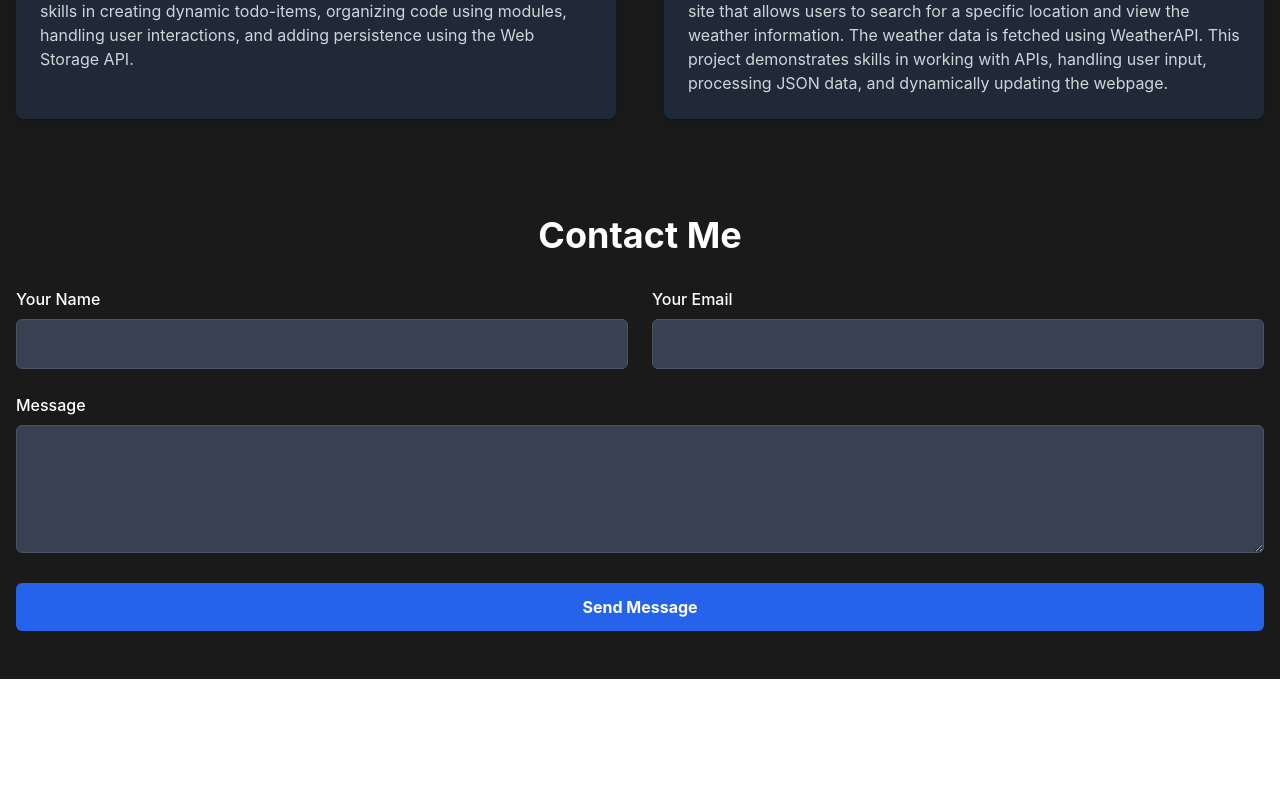
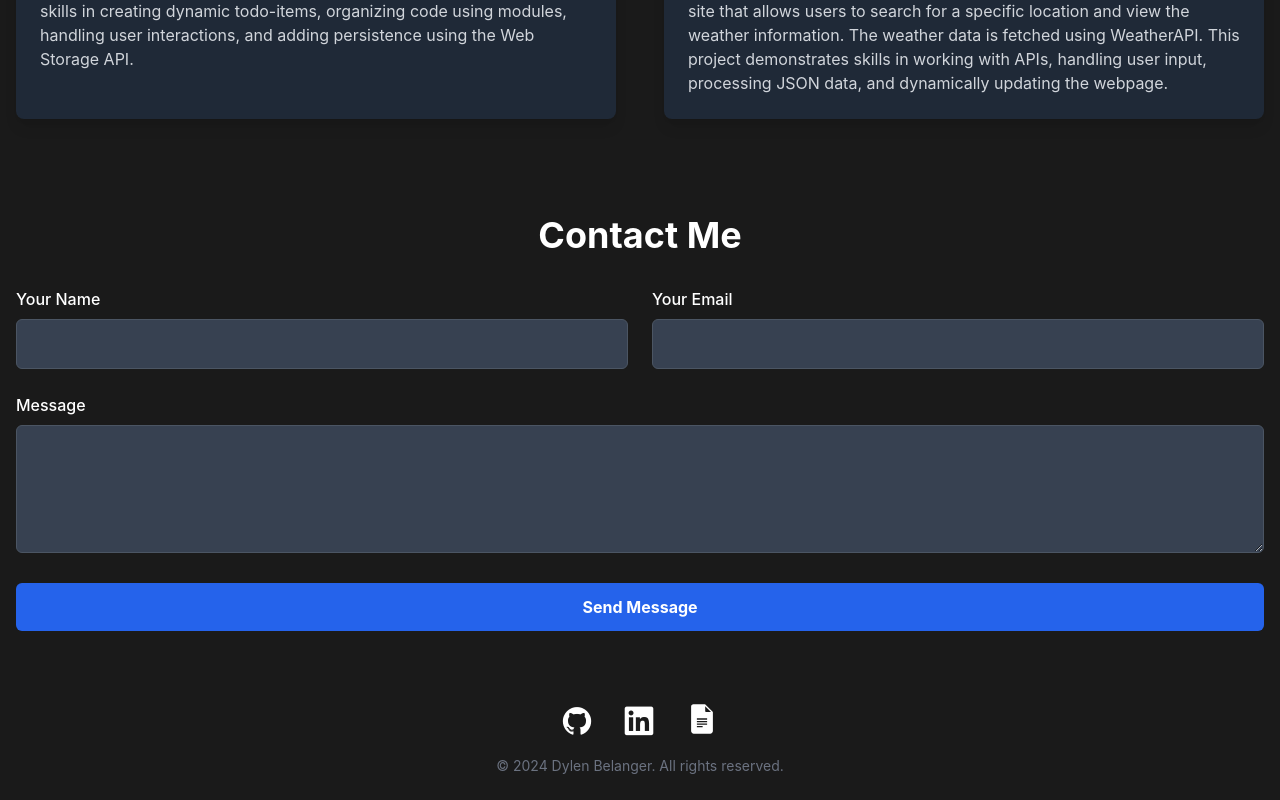
Before and after one commit to dylen400mh/portfolio-v2, a React (Create React App) app: page / in a window 1280 px wide. Shown: the part 3653-4453 px from the top of the page. Before the commit the page ends 4332 px from the top, so only its background shows below. Built offline with nearby package versions, Linux system fonts and the light colour scheme.

Commit message:
Add footer

```diff
--- a/src/components/Blog.tsx
+++ b/src/components/Blog.tsx
@@ -43,9 +43,9 @@ const Blog = () => {
   }, []);
 
   return (
-    <div className="min-h-screen bg-[#1a1a1a] text-white ">
+    <div className="min-h-screen bg-[#1a1a1a] text-white">
       <Header />
-      <div className="max-w-7xl mx-auto py-12 px-6">
+      <div className=" max-w-7xl mx-auto py-12 px-6">
         {user && (
           <h2 className="text-2xl font-semibold mb-4">Hi, {user.username}</h2>
         )}
--- a/src/components/BlogPost.tsx
+++ b/src/components/BlogPost.tsx
@@ -101,10 +101,9 @@ const BlogPost: React.FC = () => {
   }, [id]);
 
   return (
-    <div>
+    <div className="min-h-screen bg-[#1a1a1a] text-white">
       <Header />
-
-      <div className="min-h-screen bg-[#1a1a1a] text-white py-12 px-6">
+      <div className=" py-12 px-6">
         <Link
           to="/blog"
           className="inline-block mb-6 px-6 py-3 bg-blue-600 text-white font-bold rounded-lg hover:bg-blue-500 transition-colors duration-300"
--- a/src/components/Footer.tsx
+++ b/src/components/Footer.tsx
@@ -1,3 +1,41 @@
-const Footer = () => {};
+import resumeIcon from "../icons/icons8-doc.svg";
+
+const Footer = () => {
+  return (
+    <footer className="bg-[#1a1a1a] text-white py-6">
+      <div className="container mx-auto text-center">
+        <nav className="flex justify-center space-x-8">
+          <a
+            href="https://github.com/dylen400mh"
+            target="_blank"
+            rel="noreferrer"
+            className="hover:text-gray-400 transition-colors duration-300"
+          >
+            <i className="devicon-github-original text-3xl"></i>
+          </a>
+          <a
+            href="https://ca.linkedin.com/in/dylen-belanger-9a0942265"
+            target="_blank"
+            rel="noreferrer"
+            className="hover:text-gray-400 transition-colors duration-300"
+          >
+            <i className="devicon-linkedin-plain text-3xl"></i>
+          </a>
+          <a
+            href="https://drive.google.com/file/d/1BfkkxCWK0AzbCUvmVUR03EX8twmsXF8R/view?usp=sharing"
+            target="_blank"
+            rel="noreferrer"
+            className="hover:opacity-80 transition-opacity duration-300"
+          >
+            <img src={resumeIcon} alt="Resume" className="w-8 h-8" />
+          </a>
+        </nav>
+        <p className="text-gray-500 text-sm mt-4">
+          &copy; {new Date().getFullYear()} Dylen Belanger. All rights reserved.
+        </p>
+      </div>
+    </footer>
+  );
+};
 
 export default Footer;
```
Also changed, not shown: src/icons/icons8-doc.svg (added).
